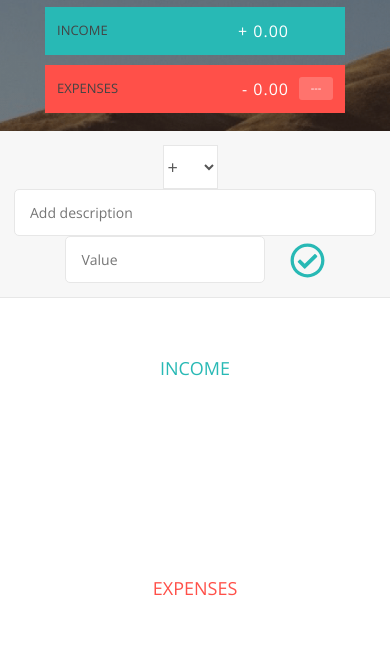
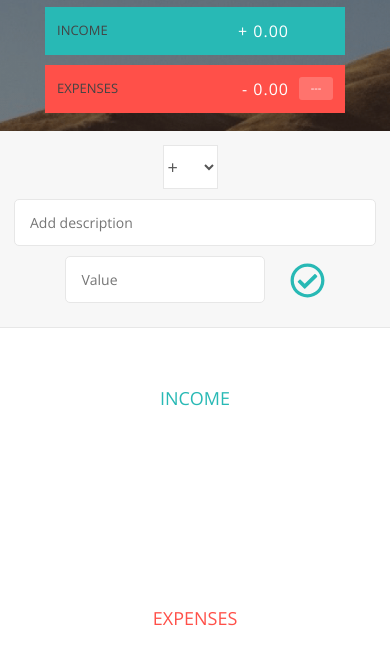
Before and after one commit to a-4-k/BudgetApp, a plain HTML site: page index.html in a window 390 px wide. Shown: the part 169-834 px from the top of the page. Drawn offline with nearby package versions, Linux system fonts and the light colour scheme.

Commit message:
Add files via upload

```diff
--- a/index.html
+++ b/index.html
@@ -52,13 +52,13 @@
         <div class="bottom">
             <div class="add">
                 <div class="add__container">
-                    <select class="add__type">
+                    <select class="add__type bottom-box">
                         <option value="inc" selected>+</option>
                         <option value="exp">-</option>
                     </select>
-                    <input type="text" class="add__description" placeholder="Add description">
-                    <input type="number" class="add__value" placeholder="Value">
-                    <button class="add__btn"><i class="far fa-check-circle"></i></button>
+                    <input type="text" class="add__description bottom-box" placeholder="Add description">
+                    <input type="number" class="add__value bottom-box" placeholder="Value">
+                    <button class="add__btn bottom-box"><i class="far fa-check-circle"></i></button>
                 </div>
             </div>
 
--- a/style.css
+++ b/style.css
@@ -38,6 +38,7 @@ body {
     background-position: center;
     position: relative;
 }
+
 
 .budget {
     position: absolute;
@@ -127,7 +128,7 @@ body {
 }
 
 .add__type {
-    width: 55px;
+    width:55px;
     border: 1px solid #e7e7e7;
     height: 44px;
     font-size: 18px;
@@ -283,9 +284,15 @@ h2 {
 .unpaid:hover .item__description { font-weight: 900; }
 
 
-@media screen and (max-width:400px){
+@media screen and (max-width:530px){
 
   .add__description { width:100%;}
   .add__value { width: 200px;}
+  .bottom-box{
+     margin-bottom:10px;
+  }
+  .add__btn {
+    margin-bottom:0;
+  }
 
 }
```
